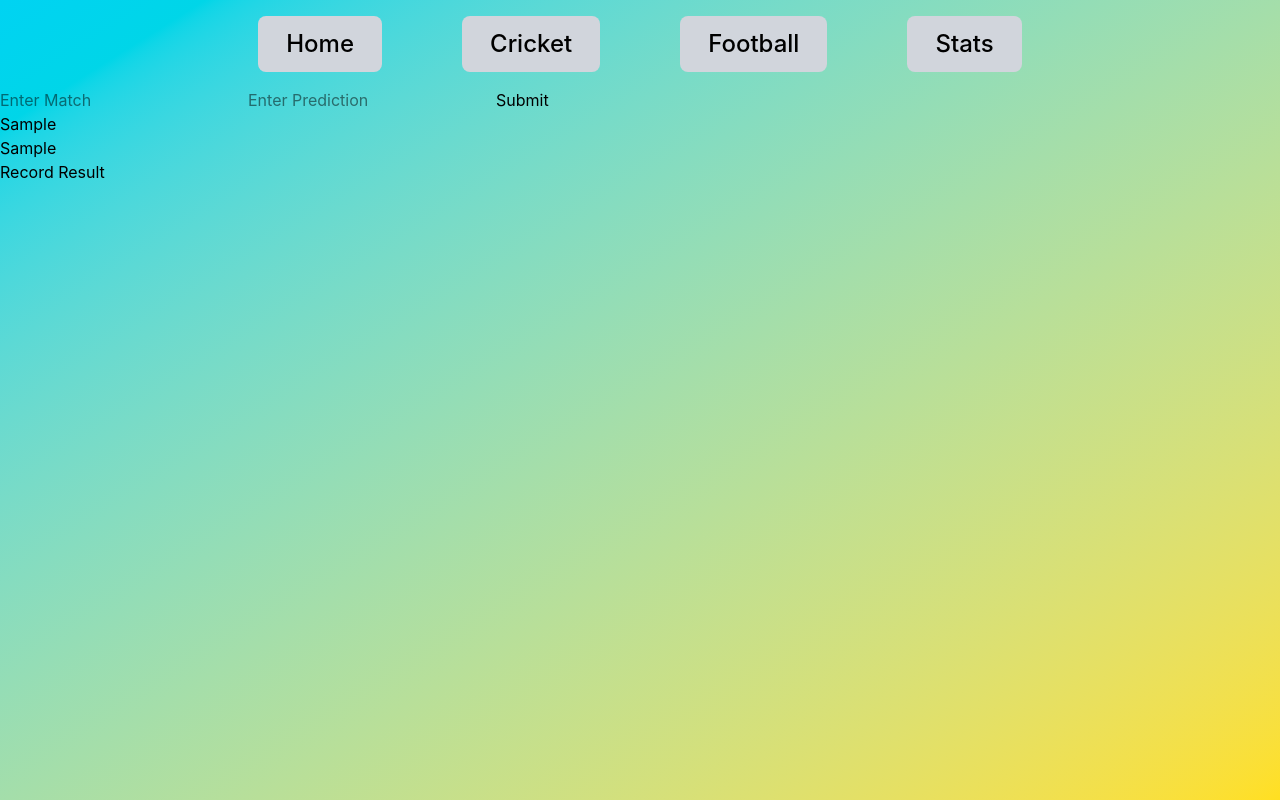
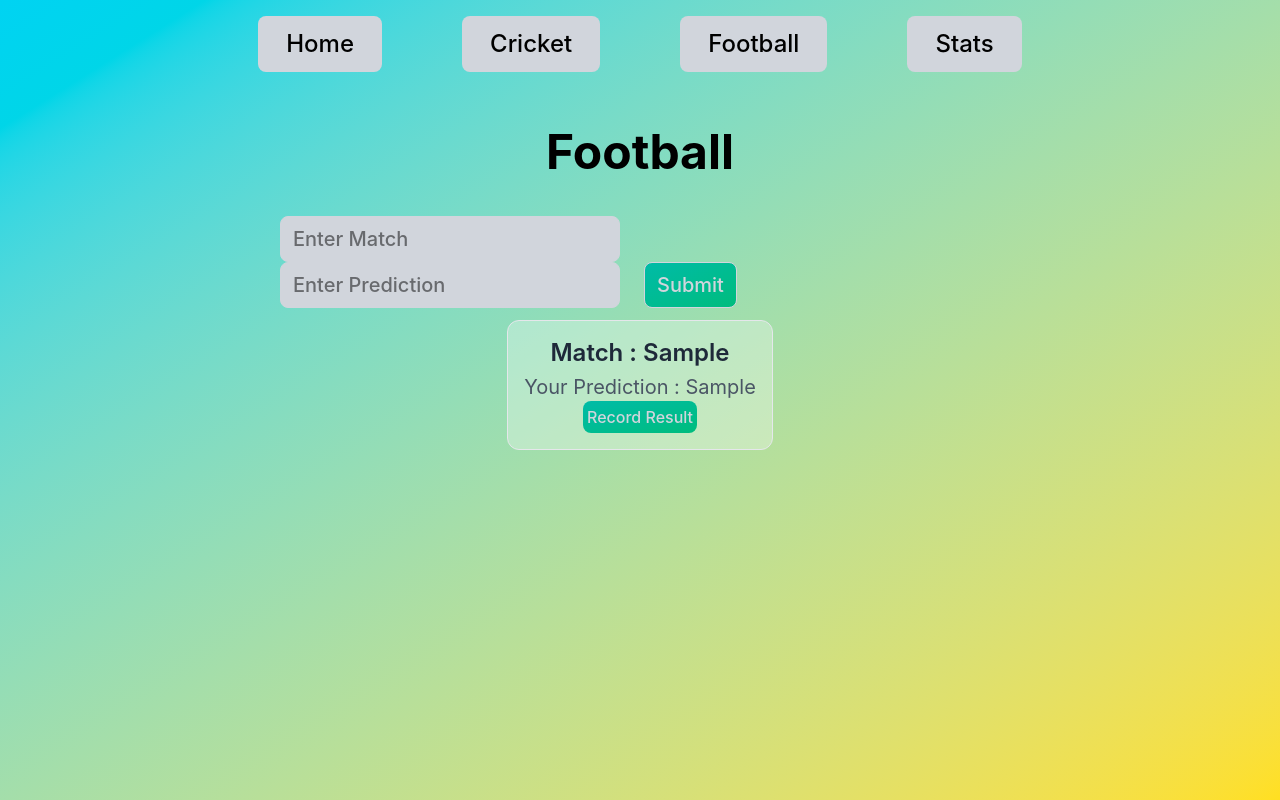
Before and after one commit to Subham269/Prediction-Tracker, a React (Vite) app: page /Football in a window 1280 px wide. Both pictures are taken after typing "Sample", "Sample" into the empty fields and a click on the button "Submit". Built offline with nearby package versions, Linux system fonts and the light colour scheme.

Commit message:
Added full styling for Football page

```diff
--- a/src/pages/Cricket.jsx
+++ b/src/pages/Cricket.jsx
@@ -63,14 +63,14 @@ function Cricket()
 
     return (
         <div className="flex flex-col items-center justify-center max-w-3xl mx-auto px-6 py-10">
-            <h1 className="text-5xl font-bold mb-10 text-gray-750">Cricket</h1>
+            <h1 className="text-5xl font-bold mb-10 text-gray-800">Cricket</h1>
             <form onSubmit={(event)=>handleSubmit(event)}>
                 <input className="border border-gray-300 px-3 py-2 mr-6 bg-gray-300 rounded-lg font-medium text-xl" value={form.matchLabel} onChange={(e)=>setForm({...form, matchLabel: e.target.value})} type="text" placeholder="Enter Match"></input>
                 <input className="border border-gray-300 px-3 py-2 mr-6 bg-gray-300 rounded-lg font-medium text-xl" value={form.predictedOutcome} onChange={(e)=>setForm({...form, predictedOutcome : e.target.value.trim()})} type="text" placeholder="Enter Prediction"></input>
                 <button className="px-3 py-2 border border-gray-300 bg-gradient-to-br from-teal-500 to-emerald-500 rounded-lg font-medium text-xl text-gray-300 " type="submit">Submit</button>
                 {predictions.map((prediction)=> (
                     prediction.sport==='cricket' && <div className="flex flex-col justify-center items-center" key={prediction.id}>
-                        <div className="flex flex-col border border-gray-200 rounded-xl p-4 mt-3 mb-3 br-white/70  justify-center items-center">
+                        <div className="flex flex-col border border-gray-200 rounded-xl p-4 mt-3 mb-3 bg-white/30  justify-center items-center">
                             <p className="font-semibold text-gray-800 text-2xl ">Match : {prediction.matchLabel}</p>
                             <p className="text-xl text-gray-600 mt-1">Your Prediction : {prediction.predictedOutcome}</p>
                             {!prediction.actualOutcome && (
--- a/src/pages/Football.jsx
+++ b/src/pages/Football.jsx
@@ -62,27 +62,36 @@ function Football()
     }
 
     return (
-        <div>
+        <div className="flex flex-col items-center justify-center max-w-3xl mx-auto px-6 py-10">
+            <h1 className="text-5xl font-bold mb-10 text-gray-7/800">Football</h1>
             <form onSubmit={(event)=>handleSubmit(event)}>
-                <input value={form.matchLabel} onChange={(e)=>setForm({...form, matchLabel: e.target.value})} type="text" placeholder="Enter Match"></input>
-                <input value={form.predictedOutcome} onChange={(e)=>setForm({...form, predictedOutcome : e.target.value})} type="text" placeholder="Enter Prediction"></input>
-                <button type="submit">Submit</button>
+                <input className="border border-gray-300 px-3 py-2 mr-6 bg-gray-300 rounded-lg font-medium text-xl" value={form.matchLabel} onChange={(e)=>setForm({...form, matchLabel: e.target.value})} type="text" placeholder="Enter Match"></input>
+                <input className="border border-gray-300 px-3 py-2 mr-6 bg-gray-300 rounded-lg font-medium text-xl" value={form.predictedOutcome} onChange={(e)=>setForm({...form, predictedOutcome : e.target.value.trim()})} type="text" placeholder="Enter Prediction"></input>
+                <button className="px-3 py-2 border border-gray-300 bg-gradient-to-br from-teal-500 to-emerald-500 rounded-lg font-medium text-xl text-gray-300 " type="submit">Submit</button>
                 {predictions.map((prediction)=> (
-                    prediction.sport==='football' && <div key={prediction.id}>
-                        <p>{prediction.matchLabel}</p>
-                        <p>{prediction.predictedOutcome}</p>
-                        {!prediction.actualOutcome && (
-                        <button type="button" onClick={()=>setActiveId(prediction.id)}>Record Result</button>
-                        )}
-                        {prediction.actualOutcome && (
-                            <p>Actual: {prediction.actualOutcome} — {prediction.isCorrect ? '✅ Correct' : '❌ Wrong'}</p>
+                    prediction.sport==='football' && <div className="flex flex-col justify-center items-center" key={prediction.id}>
+                        <div className="flex flex-col border border-gray-200 rounded-xl p-4 mt-3 mb-3 bg-white/30  justify-center items-center">
+                            <p className="font-semibold text-gray-800 text-2xl ">Match : {prediction.matchLabel}</p>
+                            <p className="text-xl text-gray-600 mt-1">Your Prediction : {prediction.predictedOutcome}</p>
+                            {!prediction.actualOutcome && (
+                            <button className="px-1 py-1 bg-gradient-to-br from-teal-500 to-emerald-500 rounded-lg font-medium text-md text-gray-300" type="button" onClick={()=>setActiveId(prediction.id)}>Record Result</button>
                             )}
-                        {prediction.id===activeId && (
-                        <div>
-                            <input value={outcomeInput} type="text" onChange={(e)=>setOutcomeInput(e.target.value)}></input>
-                           <button type="button" onClick={()=>handleResult()}>Check!</button>
+                            {prediction.actualOutcome && (
+                                <div className="flex flex-col items-center">
+                                <p className="text-xl text-gray-600 mt-1">Actual: {prediction.actualOutcome}</p>
+                                <p className={"mt-1 text-xl "+(
+      prediction.isCorrect ? "text-green-600" : "text-red-500"
+                            )}>{prediction.isCorrect ? '✅ Correct' : '❌ Wrong'}</p>
+                                </div>
+                                )}
+
+                            {prediction.id===activeId && (
+                            <div className="flex items-center justify-center">
+                                <input className="border border-gray-500 px-1 py-1 mr-6 bg-gray-300 rounded-lg font-medium text-md mt-2" value={outcomeInput} type="text" onChange={(e)=>setOutcomeInput(e.target.value.trim())}></input>
+                            <button className="border border-gray-500 px-1 py-1 mr-6 bg-pink-300 rounded-lg font-medium text-md mt-2" type="button" onClick={()=>handleResult()}>Check!</button>
+                            </div>
+                            )}
                         </div>
-                        )}
                     </div>
                 ))}
             </form>
```
